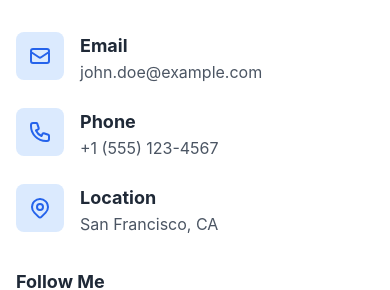
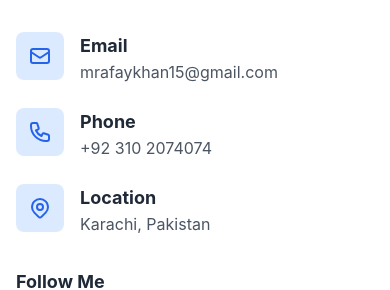
Before and after one commit to therafaykhan/Portfolio, a Next.js app: page /contact in a window 390 px wide. Shown: the part 560-850 px from the top of the page. Built offline with nearby package versions, Linux system fonts and the light colour scheme; a web font is replaced by a local one.

Commit message:
Update contact details with personal information
- Updated email to mrafaykhan15@gmail.com
- Updated phone to +92 310 2074074
- Updated location to Karachi, Pakistan
- Updated LinkedIn profile link
- Updated Twitter/X profile link

```diff
--- a/pages/contact.tsx
+++ b/pages/contact.tsx
@@ -128,7 +128,7 @@ export default function Contact() {
                   </div>
                   <div className="ml-4">
                     <h3 className="text-lg font-bold text-gray-800 dark:text-white">Email</h3>
-                    <p className="text-gray-600 dark:text-gray-400">john.doe@example.com</p>
+                    <p className="text-gray-600 dark:text-gray-400">mrafaykhan15@gmail.com</p>
                   </div>
                 </div>
 
@@ -140,7 +140,7 @@ export default function Contact() {
                   </div>
                   <div className="ml-4">
                     <h3 className="text-lg font-bold text-gray-800 dark:text-white">Phone</h3>
-                    <p className="text-gray-600 dark:text-gray-400">+1 (555) 123-4567</p>
+                    <p className="text-gray-600 dark:text-gray-400">+92 310 2074074</p>
                   </div>
                 </div>
 
@@ -153,7 +153,7 @@ export default function Contact() {
                   </div>
                   <div className="ml-4">
                     <h3 className="text-lg font-bold text-gray-800 dark:text-white">Location</h3>
-                    <p className="text-gray-600 dark:text-gray-400">San Francisco, CA</p>
+                    <p className="text-gray-600 dark:text-gray-400">Karachi, Pakistan</p>
                   </div>
                 </div>
               </div>
@@ -168,14 +168,14 @@ export default function Contact() {
                       </svg>
                     </a>
                   </Link>
-                  <Link href="https://linkedin.com" target="_blank" rel="noopener noreferrer">
+                  <Link href="https://www.linkedin.com/in/the-rafay-khan-/" target="_blank" rel="noopener noreferrer">
                     <a className="bg-gray-200 dark:bg-gray-700 p-3 rounded-full hover:bg-blue-100 dark:hover:bg-blue-900 transition-colors">
                       <svg xmlns="http://www.w3.org/2000/svg" width="20" height="20" fill="currentColor" className="bi bi-linkedin text-gray-800 dark:text-gray-300" viewBox="0 0 16 16">
                         <path d="M0 1.146C0 .513.526 0 1.175 0h13.65C15.474 0 16 .513 16 1.146v13.708c0 .633-.526 1.146-1.175 1.146H1.175C.526 16 0 15.487 0 14.854V1.146zm4.943 12.248V6.169H2.542v7.225h2.401zm-1.2-8.212c.837 0 1.358-.554 1.358-1.248-.015-.709-.52-1.248-1.342-1.248-.822 0-1.359.54-1.359 1.248 0 .694.521 1.248 1.327 1.248h.016zm4.908 8.212V9.359c0-.216.016-.432.08-.586.173-.431.568-.878 1.232-.878.869 0 1.216.662 1.216 1.634v3.865h2.401V9.25c0-2.22-1.184-3.252-2.764-3.252-1.274 0-1.845.7-2.165 1.193v.025h-.016a5.54 5.54 0 0 1 .016-.025V6.169h-2.4c.03.678 0 7.225 0 7.225h2.4z"/>
                       </svg>
                     </a>
                   </Link>
-                  <Link href="https://twitter.com" target="_blank" rel="noopener noreferrer">
+                  <Link href="https://x.com/therafaykhan" target="_blank" rel="noopener noreferrer">
                     <a className="bg-gray-200 dark:bg-gray-700 p-3 rounded-full hover:bg-blue-100 dark:hover:bg-blue-900 transition-colors">
                       <svg xmlns="http://www.w3.org/2000/svg" width="20" height="20" fill="currentColor" className="bi bi-twitter text-gray-800 dark:text-gray-300" viewBox="0 0 16 16">
                         <path d="M5.026 15c6.038 0 9.341-5.003 9.341-9.334 0-.14 0-.282-.006-.422A6.685 6.685 0 0 0 16 3.542a6.658 6.658 0 0 1-1.889.518 3.301 3.301 0 0 0 1.447-1.817 6.533 6.533 0 0 1-2.087.793A3.286 3.286 0 0 0 7.875 6.03a9.325 9.325 0 0 1-6.767-3.429 3.289 3.289 0 0 0 1.018 4.382A3.323 3.323 0 0 1 .64 6.575v.045a3.288 3.288 0 0 0 2.632 3.218 3.203 3.203 0 0 1-.865.115 3.23 3.23 0 0 1-.614-.057 3.283 3.283 0 0 0 3.067 2.277A6.588 6.588 0 0 1 .78 13.58a6.32 6.32 0 0 1-.78-.045A9.344 9.344 0 0 0 5.026 15z"/>
```
